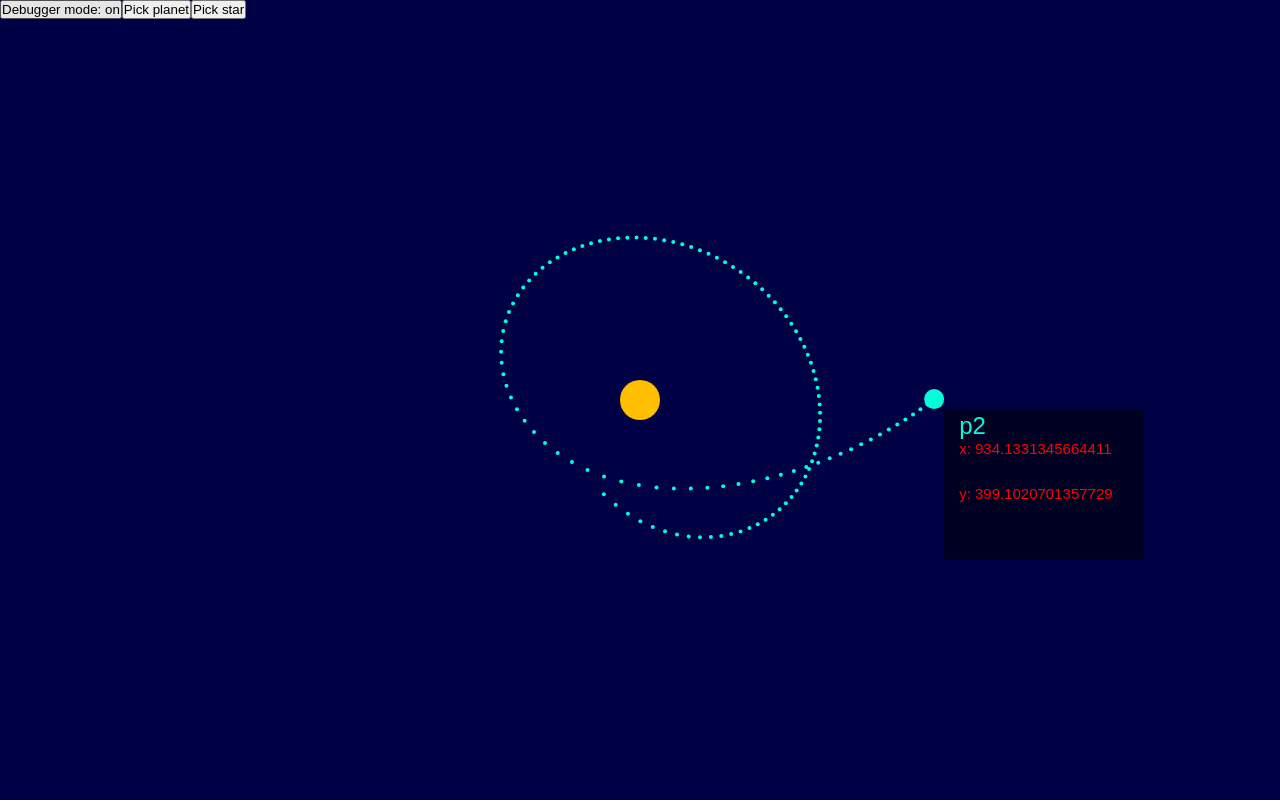
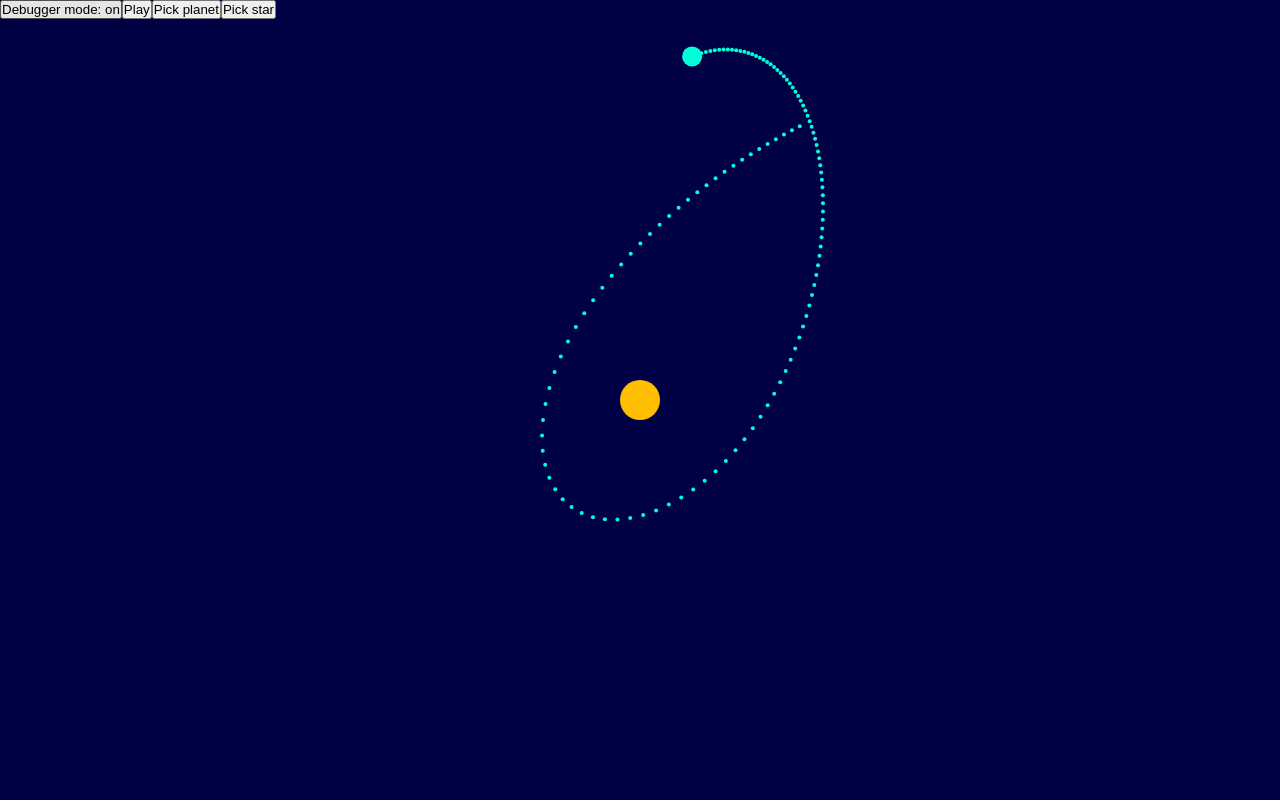
Before and after one commit to glebAndronchyk/native-js-star-sytem-simulation, a website built with Vite: page index.html in a window 1280 px wide. Both pictures are taken after a click on the button "Debugger mode: off". Built offline with nearby package versions, Linux system fonts and the light colour scheme.

Commit message:
play button

```diff
--- a/index.html
+++ b/index.html
@@ -9,6 +9,7 @@
     <div id="app">
       <div class="buttons-container">
         <button class="debugger-button">Debugger mode: off</button>
+        <button class="play-button">Play</button>
         <div is="planet-picker"></div>
         <div is="star-picker"></div>
       </div>
--- /dev/null
+++ b/src/components/ui/PlayButton.listener.ts
@@ -0,0 +1,15 @@
+import { StarSystemCanvasComponent } from "./StarSystemCanvas.component.ts";
+
+export const playButtonListener = (canvas: StarSystemCanvasComponent) => {
+  const playButton = document.querySelector(
+    ".play-button",
+  ) as HTMLButtonElement;
+
+  if (!playButton) {
+    throw new Error("Component were not initialized yet");
+  }
+
+  playButton.addEventListener("click", () => {
+    canvas.handleAnimationPlay();
+  });
+};
--- a/src/components/ui/StarSystemCanvas.component.ts
+++ b/src/components/ui/StarSystemCanvas.component.ts
@@ -7,11 +7,19 @@
   ctx = this.getContext("2d") as CanvasRenderingContext2D;
   planets: Planet[] = [];
   star: Star | null = null;
+  isAnimationPaused = false;
 
   connectedCallback() {
     this.resize();
     this.ctx.font = "15px Arial";
-    window.addEventListener("resize", () => this.resize());
+    // window.addEventListener("resize", () => this.resize());
+  }
+
+  handleAnimationPlay() {
+    this.isAnimationPaused = !this.isAnimationPaused;
+    if (!this.isAnimationPaused) {
+      this.update();
+    }
   }
 
   update() {
@@ -19,6 +27,10 @@
 
     this.updateContent();
     this.drawContent();
+
+    if (this.isAnimationPaused) {
+      return;
+    }
 
     requestAnimationFrame(this.update.bind(this));
   }
@@ -55,7 +67,12 @@
           y: planet.y + planet.r,
           name: planet.name,
           titleColor: planet.color,
-          content: [`x: ${planet.x}`, `y: ${planet.y}`],
+          content: [
+            `x: ${planet.x}`,
+            `y: ${planet.y}`,
+            "Gravity:",
+            ...planet.gravityVector!.debuggerView(),
+          ],
         });
       }
     });
@@ -72,7 +89,7 @@
     this.ctx.beginPath();
     this.ctx.globalAlpha = 0.5;
     this.ctx.fillStyle = "#000000";
-    this.ctx.fillRect(x, y, 200, 150);
+    this.ctx.fillRect(x, y, 200, 300);
     this.ctx.globalAlpha = 1;
 
     // debugger title
--- a/src/init.ts
+++ b/src/init.ts
@@ -4,6 +4,7 @@
   getInitialStar,
 } from "./utils/getInitialComponents.ts";
 import { debuggerButtonListener } from "./components/ui/DebuggerButton.listener.ts";
+import { playButtonListener } from "./components/ui/PlayButton.listener.ts";
 
 export const init = () => {
   const canvas = document.querySelector<StarSystemCanvasComponent>("canvas");
@@ -13,6 +14,7 @@
   }
 
   debuggerButtonListener(canvas);
+  playButtonListener(canvas);
 
   const canvasMiddlePoint: [number, number] = [
     canvas.width / 2,
```
